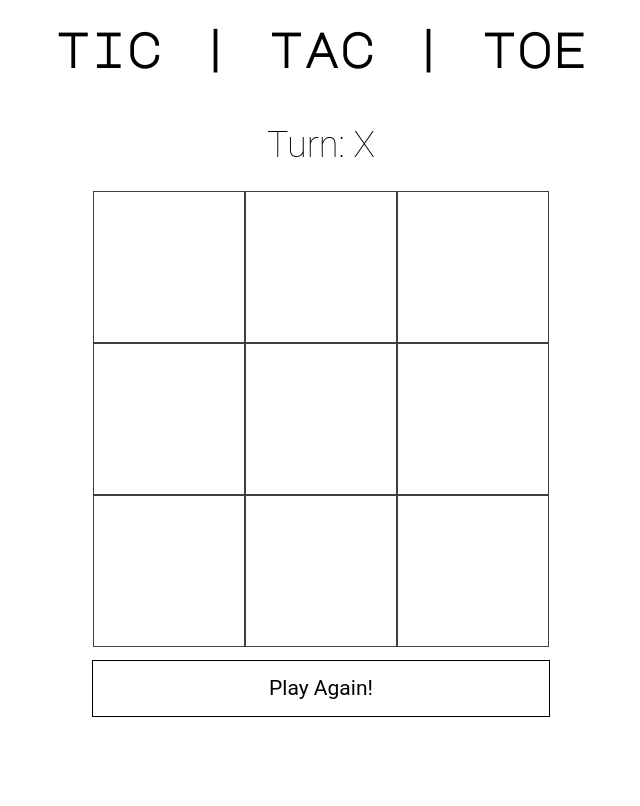
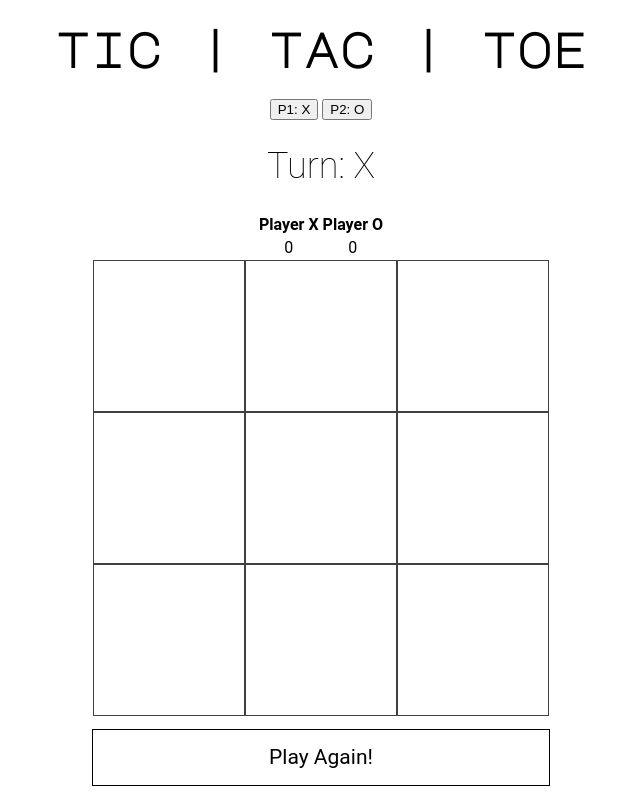
Before and after one commit to JunJun435/pset-8, a plain HTML site: page index.html in a window 1280 px wide. Shown: the whole page, without its empty margins (319-959 px from the left). Drawn offline with Linux system fonts and the light colour scheme.

Commit message:
Update index.html

```diff
--- a/index.html
+++ b/index.html
@@ -1,44 +1,50 @@
 <!DOCTYPE html>
+
 <html lang="en">
   <head>
-    <meta charset="UTF-8"/>
-    <meta name ="viewport" content="width=device-width, initial-scale=1.0" />
-    <meta http-equiv="X-UA-Compatible" content = "ie-edge" />
+    <meta charset="UTF-8" />
+    <meta name="viewport" content="width=device-width, initial-scale=1.0" />
+    <meta http-equiv="X-UA-Compatible" content="ie=edge" />
+
     <link href="https://fonts.googleapis.com/css?family=Major+Mono+Display" rel="stylesheet" />
     <link href="css/styles.css" rel="stylesheet" type="text/css" />
     <script defer src="js/app.js"></script>
 
-    <title> APCSP Tic-Tac-Toe</title>
-
+    <title>APCSP Tic-Tac-Toe</title>
   </head>
   <body>
     <h1>tic | tac | toe</h1>
 
-    <div class = "container column">
-      <div id = "start wrap">
+    <button id="ButtonX">P1: X</button>
+    <button id="ButtonO">P2: O</button>
 
-      </div>
-      <h2 id = "Turny">Turn: X</h2>
-      <div class ="container wrap" id = "board">
-        <div class = "square" ></div>
-        <div class = "square" ></div>
-        <div class = "square" ></div>
-        <div class = "square" ></div>
-        <div class = "square" ></div>
-        <div class = "square" ></div>
-        <div class = "square" ></div>
-        <div class = "square" ></div>
-        <div class = "square" ></div>
+    <div class="container column">
+      <h2 id="turnButton">Turn: X</h2>
+
+      <table id="table">
+      <tr>
+        <th>Player X </th>
+        <th>Player O </th>
+      </tr>
+      <tr>
+        <td id="ScoreX">0</td>
+        <td id="ScoreO">0</td>
+      </tr>
+      </table>
+
+      <div class="container wrap" id="board">
+        <div class="square"></div>
+        <div class="square"></div>
+        <div class="square"></div>
+        <div class="square"></div>
+        <div class="square"></div>
+        <div class="square"></div>
+        <div class="square"></div>
+        <div class="square"></div>
+        <div class="square"></div>
       </div>
 
-      <div id = "reset-button">Play Again!</div>
+      <div id="reset-button">Play Again!</div>
     </div>
-
-
-
-
-
-
-
   </body>
 </html>
```
